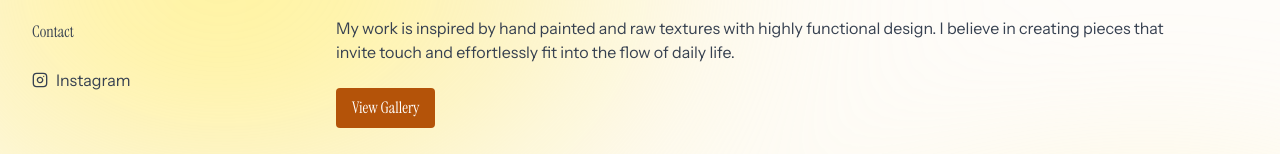
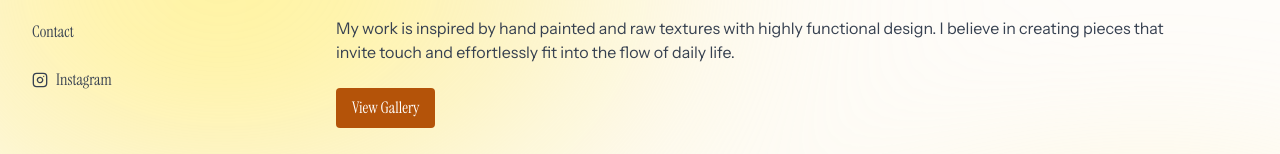
Before and after one commit to violaou/pots, a React (Vite) app: page / in a window 1280 px wide. Shown: the part 240-394 px from the top of the page. Built offline with nearby package versions, Linux system fonts and the light colour scheme; no server answers.

Commit message:
feat: update navigation font to use serif for improved readability

```diff
--- a/src/index.css
+++ b/src/index.css
@@ -15,6 +15,11 @@
 
   p, li, span {
     font-family: "Instrument Sans", system-ui, sans-serif;
+  }
+
+  /* Nav elements should use serif */
+  nav a, nav button, nav span {
+    font-family: "Instrument Serif", serif;
   }
 
   h1 {
```
